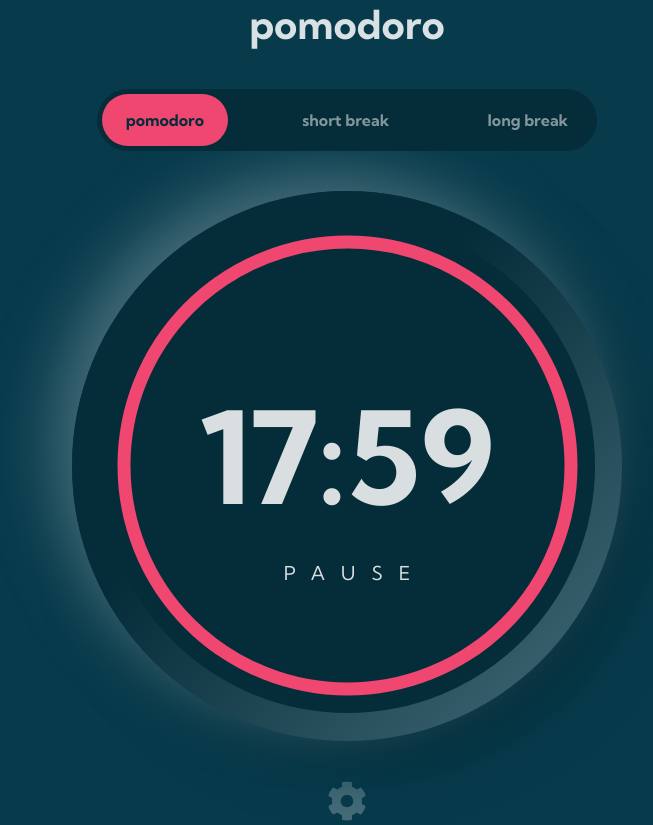
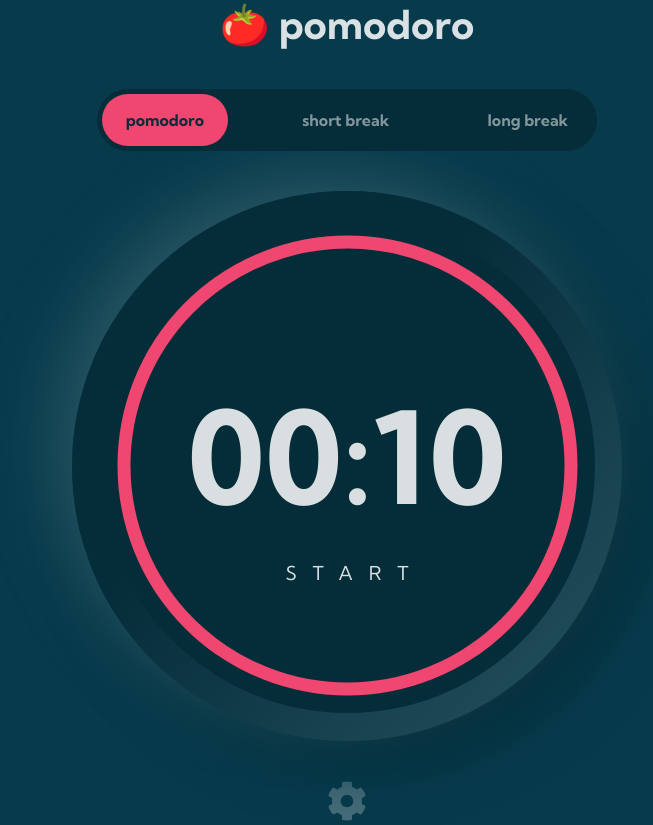
Before and after one commit to juandadev/pomodoro-timer, a React (Create React App) app: page / in a window 1280 px wide. Shown: the whole page, without its empty margins (293-946 px from the left). Built offline with nearby package versions, Linux system fonts and the light colour scheme.

Commit message:
Creating countdown for timer and animated progress bar by percentage

```diff
--- a/src/components/App.jsx
+++ b/src/components/App.jsx
@@ -5,11 +5,14 @@ import cog from '../assets/cog-solid.svg';
 import '../scss/global.scss';
 
 function App() {
+  const [time, setTime] = useState(50);
   const [percent, setPercent] = useState(100);
 
   return (
     <div className="pomodoro">
-      <h1 className="pomodoro__title">pomodoro</h1>
+      <h1 className="pomodoro__title">
+        <span className="emoji">🍅</span> pomodoro
+      </h1>
 
       <div className="pomodoro__controls">
         <p className="pomodoro__controls--pomo active">pomodoro</p>
@@ -19,7 +22,7 @@ function App() {
         <p className="pomodoro__controls--long">long break</p>
       </div>
 
-      <Timer percent={percent} />
+      <Timer time={10} />
 
       <div className="pomodoro__settings">
         <img src={cog} width={40} height={40} alt="Settings" title="Settings" />
--- a/src/components/Timer.jsx
+++ b/src/components/Timer.jsx
@@ -1,8 +1,20 @@
 import React, { useState, useEffect } from 'react';
 
-export default function Timer({ percent }) {
+export default function Timer({ time }) {
   const [progressBar, setProgressBar] = useState({});
+  const [timer, setTimer] = useState([0, 0]);
+  const [percent, setPercent] = useState(100);
+  const [isPaused, setIsPaused] = useState(true);
+
   const circumference = progressBar.radius * 2 * Math.PI;
+  const minutes = timer[0].toLocaleString('en-US', {
+    minimumIntegerDigits: 2,
+    useGrouping: false,
+  });
+  const seconds = timer[1].toLocaleString('en-US', {
+    minimumIntegerDigits: 2,
+    useGrouping: false,
+  });
 
   function updateSize() {
     const containerWidth =
@@ -16,15 +28,44 @@ export default function Timer({ percent }) {
     });
   }
 
+  function parseTime(seconds) {
+    const minutes = parseInt(seconds / 60);
+    const remainingSeconds = seconds % 60;
+
+    return [minutes, remainingSeconds];
+  }
+
+  function initializeTimer() {
+    setTimer(parseTime(time));
+  }
+
+  function startTimer() {
+    let seconds = time;
+    setIsPaused(false);
+    setPercent(0);
+
+    const timeInterval = setInterval(() => {
+      seconds -= 1;
+      setTimer(parseTime(seconds));
+      setPercent(((time - seconds) * 100) / time);
+
+      if (seconds <= 0) {
+        clearInterval(timeInterval);
+        setIsPaused(true);
+      }
+    }, 1000);
+  }
+
   useEffect(() => {
     updateSize();
+    initializeTimer();
 
     window.addEventListener('resize', updateSize);
   }, []);
 
   return (
     <div className="pomodoro__timer">
-      <div className="pomodoro__timer__container">
+      <div className="pomodoro__timer__container" onClick={startTimer}>
         <svg
           className="pomodoro__timer__progress"
           width={progressBar.size}
@@ -44,9 +85,9 @@ export default function Timer({ percent }) {
         </svg>
 
         <div className="pomodoro__timer__time">
-          <div className="time">17:59</div>
+          <div className="time">{`${minutes}:${seconds}`}</div>
 
-          <div className="label">pause</div>
+          <p className="label">{isPaused ? 'start' : 'pause'}</p>
         </div>
       </div>
     </div>
--- a/src/scss/_Vars.scss
+++ b/src/scss/_Vars.scss
@@ -1,6 +1,6 @@
 $background-color: #073b4c;
 $dark-color: #052C39;
-$light-color: #456C79;
+$light-color: #265462;
 $white: rgba(255, 255, 255, 0.85);
 $white2: rgba(255, 255, 255, 0.5);
 
--- a/src/scss/global.scss
+++ b/src/scss/global.scss
@@ -12,6 +12,10 @@ body {
     font-weight: 400;
     background: $background-color;
     color: $white;
+}
+
+.emoji {
+    color: #000;
 }
 
 .pomodoro {
@@ -162,10 +166,6 @@ body {
             cursor: pointer;
             user-select: none;
 
-            &:hover .time {
-                font-size: 8.2rem;
-            }
-
             .time {
                 margin-bottom: 1.5rem;
                 text-align: center;
```
Also changed, not shown: .eslintrc.js, 1 other file (tests, documents, lock files or other folders).
